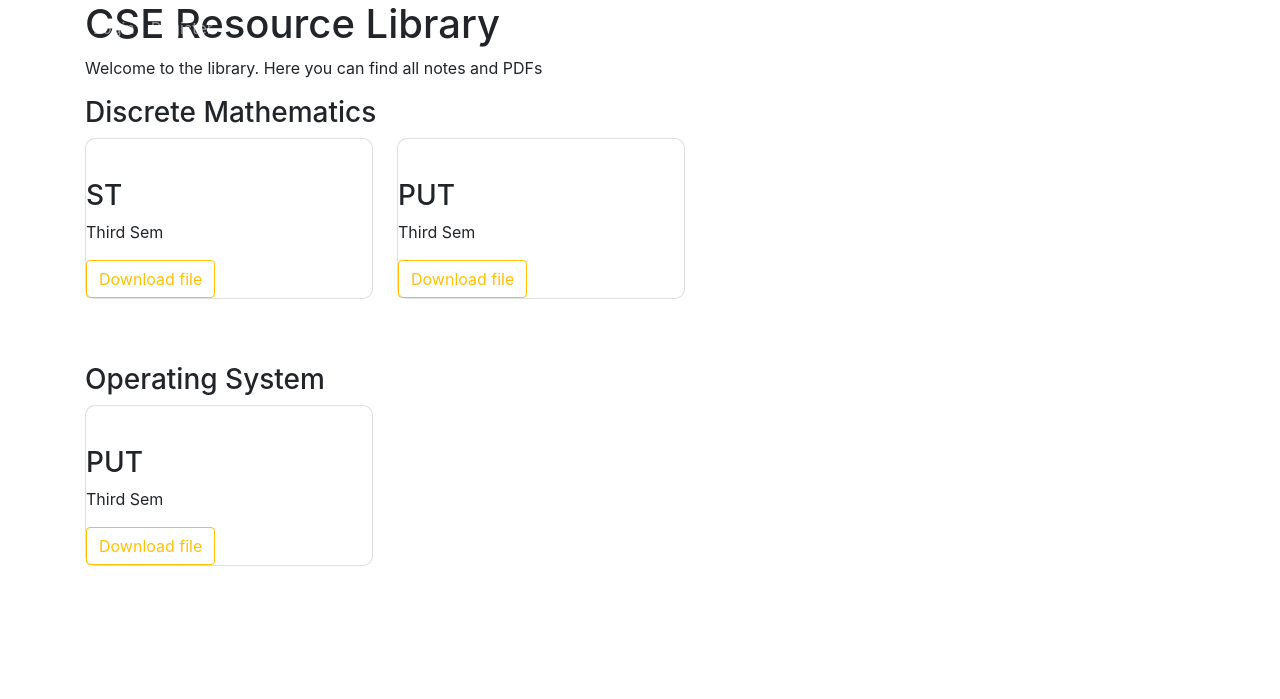
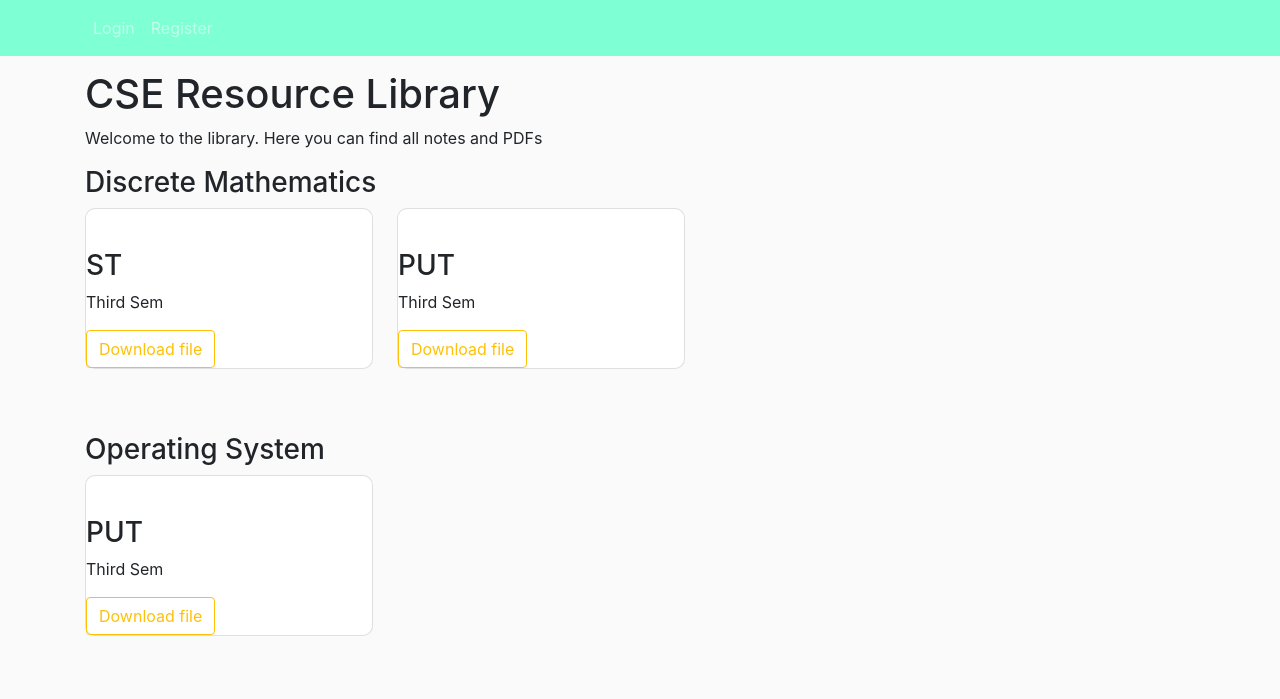
Before and after one commit to IshanMittal007/CSE-library, a Django app: page /library in a window 1280 px wide. Shown: the top 699 px of the page. Run offline with Django 5.2, Linux system fonts and the light colour scheme; data comes from the database, SQL or seed files in the repository; some libraries are stand-ins or nearby versions.

Commit message:
Fix navbar layout

```diff
--- a/library/templates/library/base.html
+++ b/library/templates/library/base.html
@@ -9,12 +9,11 @@
 
     <!-- Bootstrap CSS -->
     <link rel="stylesheet" href="https://cdn.jsdelivr.net/npm/bootstrap@4.0.0/dist/css/bootstrap.min.css" integrity="sha384-Gn5384xqQ1aoWXA+058RXPxPg6fy4IWvTNh0E263XmFcJlSAwiGgFAW/dAiS6JXm" crossorigin="anonymous">
-     <link rel="stylesheet" type="text/css" href="{% static 'first/main.css' %}">
-    {% if title %}
-    <title> Django blog - {{ title }}</title>
-    {% else %}
-    <title>Django blog</title>
-    {% endif %}
+     <style>
+      .bg-steel{ background-color:aquamarine !important;}
+      body{ padding-top: 70px;
+            background-color: #fafafa;}
+     </style>
 </head>
 <body>
     <header class="site-header">
```
